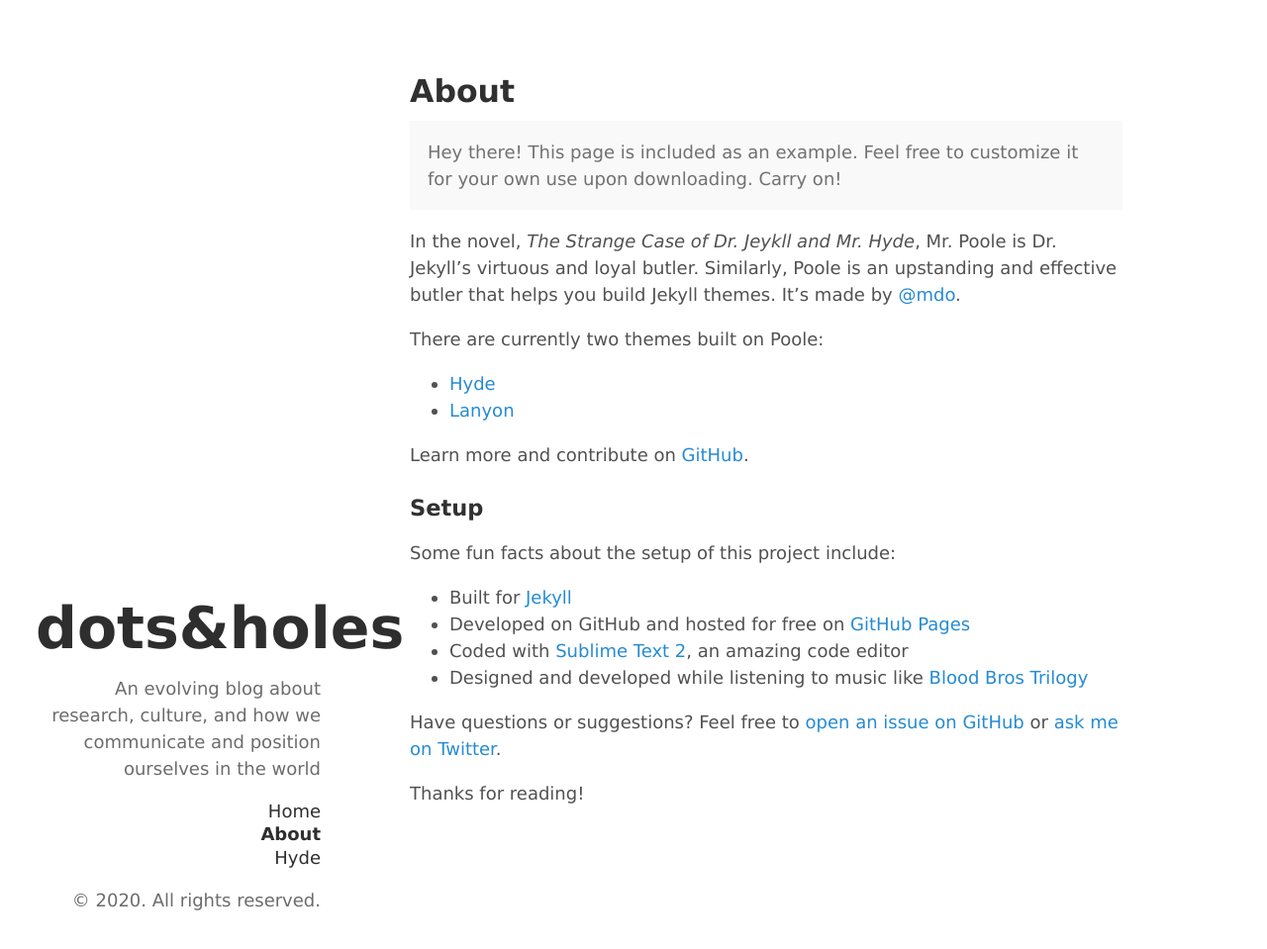
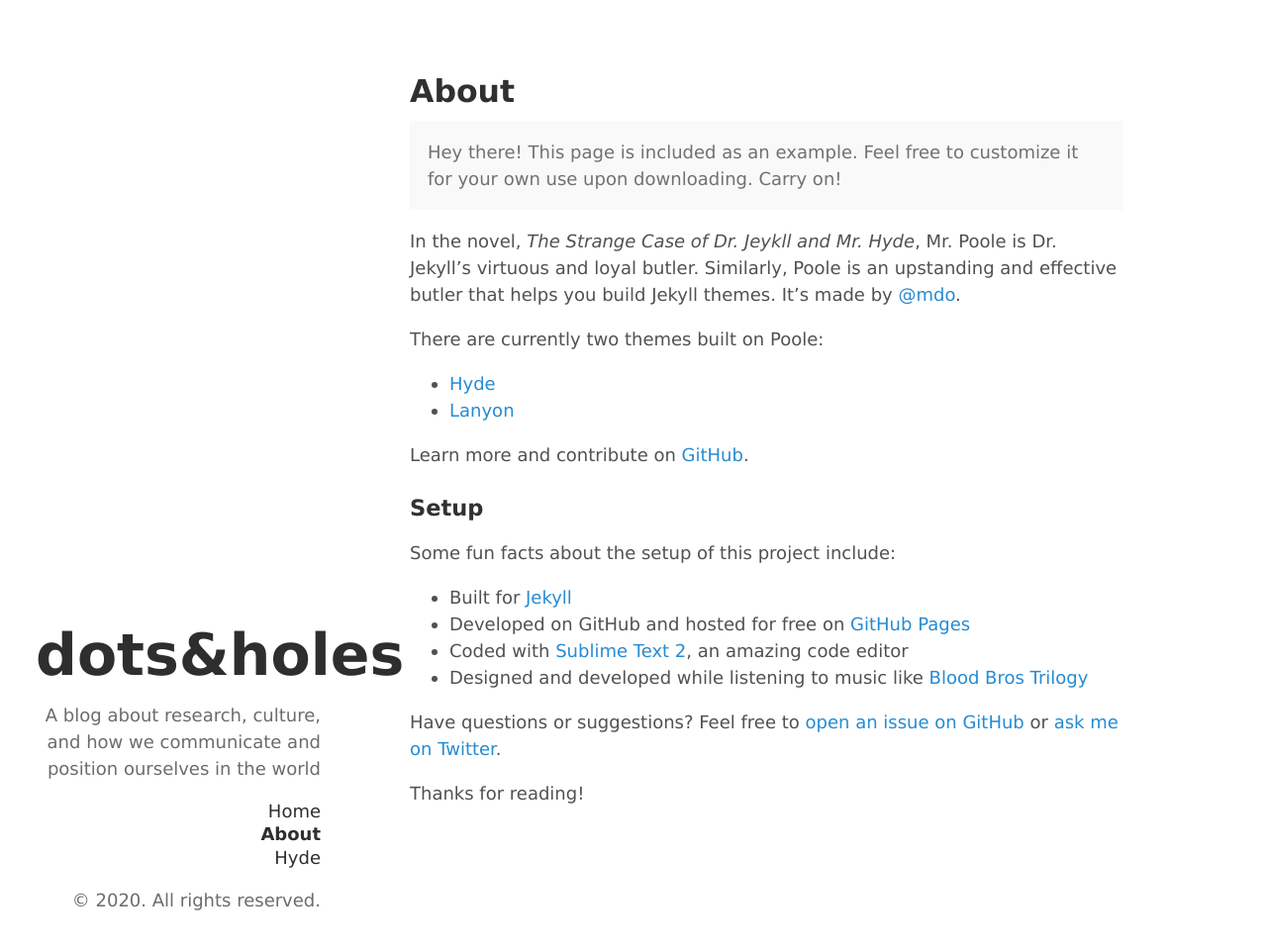
Before and after one commit to dotsandholes/dotsandholes.github.io, a Jekyll site: the page built from about.md, in a window 1280 px wide and 959 px high. Shown: the whole window at 99% size. Built offline with Jekyll 4.4.1, drawn with Linux system fonts in a browser that asks for light colours.

Commit message:
Update _config.yml

```diff
--- a/_config.yml
+++ b/_config.yml
@@ -10,14 +10,14 @@ permalink:        pretty
 # Setup
 title:            dots&holes
 tagline:          'A blog'
-description:      'An evolving blog about research, culture, and how we communicate and position ourselves in the world'
+description:      'A blog about research, culture, and how we communicate and position ourselves in the world'
 url:
 baseurl:          'https://dotsandholes.github.io/'
 author:
   name:           'Rimjhim Surana'
   url:
 
-paginate:         5
+paginate:         3
 
 prose:
   rooturl: ''
```
